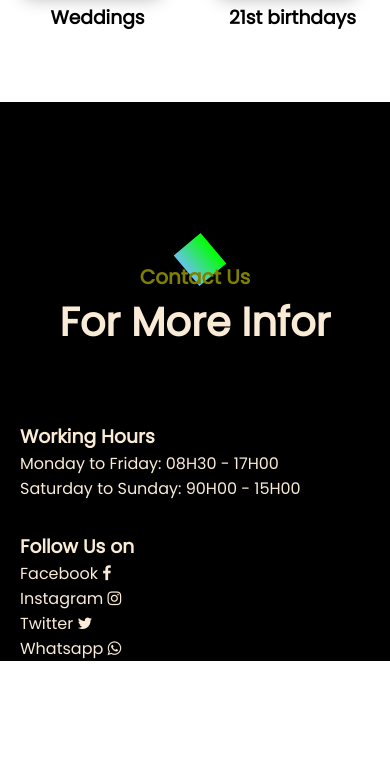
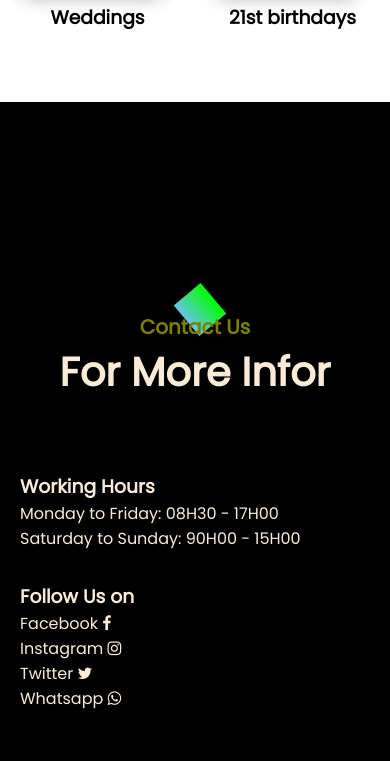
Before and after one commit to ThandoNdlovu/Food_Web_design, a PHP site: page / in a window 390 px wide. Shown: the part 2901-3662 px from the top of the page. Before the commit the page ends 3562 px from the top, so only its background shows below. Run offline with PHP 8.4, Linux system fonts and the light colour scheme.

Commit message:
Update style.css

```diff
--- a/Css/style.css
+++ b/Css/style.css
@@ -320,7 +320,7 @@ html{
 
 #contact{
   width: 100%;
-  padding: 90px 0;
+  padding: 70px 0;
   background:black;
   position: relative;
 }
@@ -400,7 +400,7 @@ html{
   .service-box-1 img,.service-box-2 img,.service-box-3 img,.service-box-4 img{
     width: 180px;
     height: 100%;
-		margin:0px 20px;
+    margin:0px 20px;
   }
 }
 
@@ -452,19 +452,19 @@ html{
   .service-box-1 img,.service-box-2 img,.service-box-3 img,.service-box-4 img{
     width: 140px;
     height: 100%;
-		margin:0px 20px;
+   margin:0px 20px;
   }
 
   #contact{
-    padding: 160px 0;
+    padding: 210px 0;
   }
 
     .right-infor{
-      position:absolute;
-      top: 430px;
+      padding-top: 140px;
       left: 20px;
   }
 }
+
 
 @media all and (max-width:290px){
 
@@ -479,12 +479,16 @@ html{
   .service-box-1 img,.service-box-2 img,.service-box-3 img,.service-box-4 img{
     width: 117px;
     height: 100%;
-		margin:0px 10px;
+    margin:0px 10px;
+  }
+
+  #contact{
+    padding: 200px 0;
   }
 
   .right-infor{
     position:absolute;
-    top: 460px;
+    bottom: -5px;
     left: 20px;
 }
 }
```
